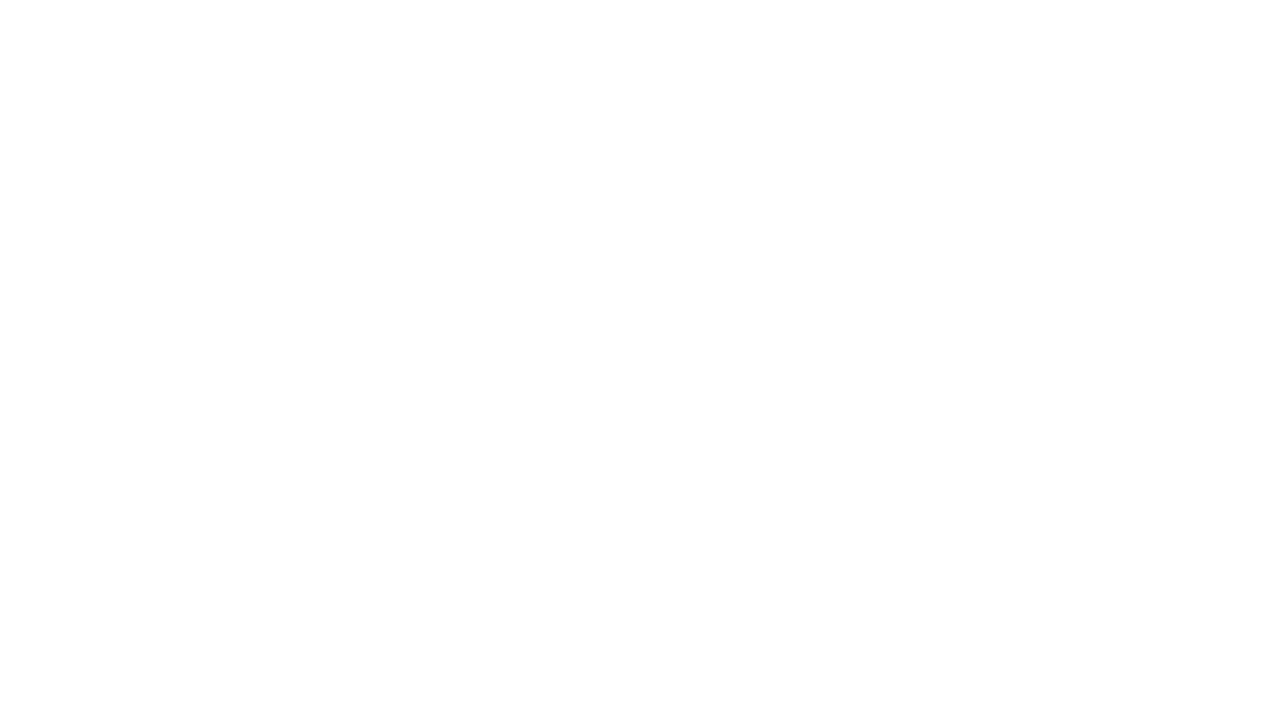
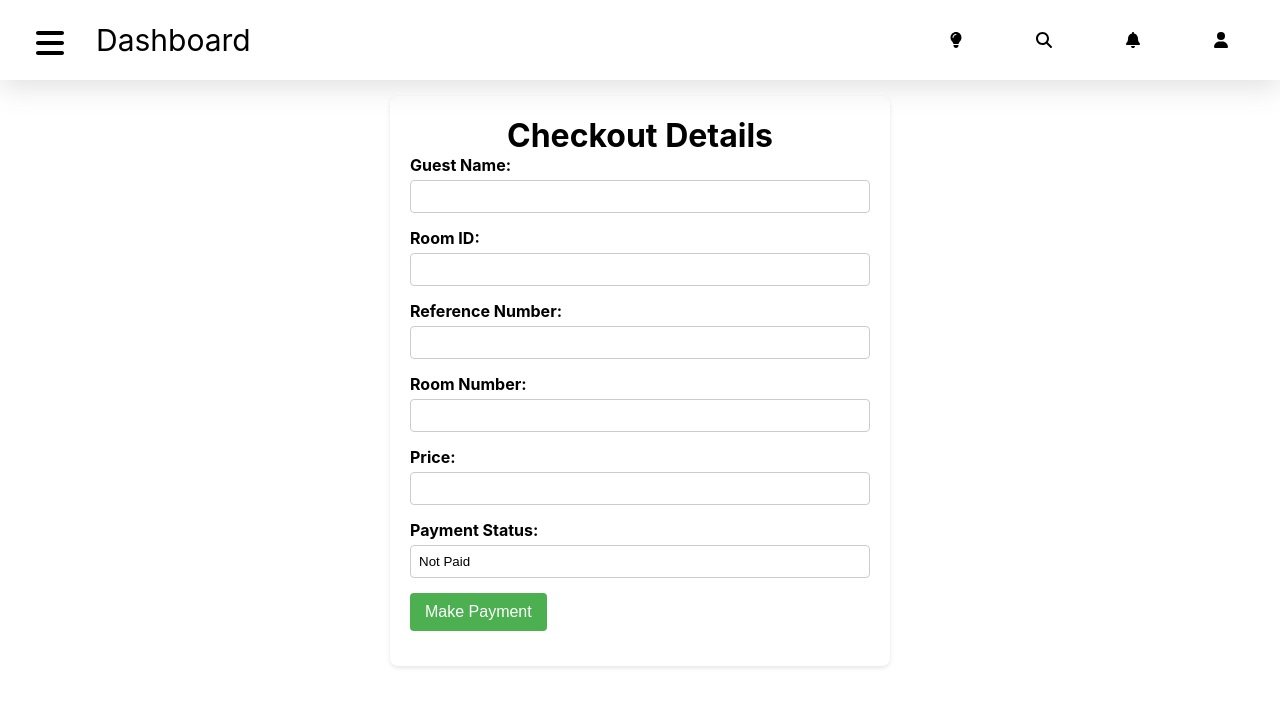
Before and after one commit to quarknetworks/hotel_frontend, a React (Create React App) app: page /checkout in a window 1280 px wide. Before the commit this address had no page. Shown: the top 706 px of the page. Built offline with nearby package versions, Linux system fonts and the light colour scheme; no server answers.

Commit message:
checkout-push

```diff
--- a/src/App.js
+++ b/src/App.js
@@ -10,6 +10,7 @@ import GuestTable from './Components/GuestTable';
 import SignupFoams from './Components/SignupFoams';
 import Login from './Components/Login';
 import ThankYouPage from './Components/ThankYouPage';
+import CheckoutForm from './Components/CheckoutForm';
 
 
 
@@ -54,7 +55,7 @@ function App() {
       <Route path="/guestfoam" element={<HotelGuestForm token={token}/>}/>
       <Route path="/guestTable" element={<GuestTable token={token}/>}/>
       <Route path="/thankyoupage" element={<ThankYouPage/>}/>
-
+      <Route path="/checkout" element={<CheckoutForm/>}/>
    </Routes>
    </ThemeProvider>
    </Router>
--- /dev/null
+++ b/src/Components/CheckoutForm.jsx
@@ -0,0 +1,142 @@
+
+import React, { useState, useEffect } from 'react';
+import "../styles/CheckoutForm.css";
+import Navbar from './Navbar';
+import { useTheme } from './ThemeContext';
+import axios from 'axios';
+// import API_ENDPOINTS from '../config.js';
+import API_ENDPOINTS from '../confi';
+
+import { useLocation } from 'react-router-dom';
+
+
+const CheckoutForm = () => {
+
+  const [guestName, setGuestName] = useState('');
+  const [roomID, setRoomID] = useState('');
+  const [referenceNumber, setReferenceNumber] = useState('');
+  const [roomNumber, setRoomNumber] = useState('');
+  const [price, setPrice] = useState('');
+  const [paymentDone, setPaymentDone] = useState(false);
+  const [isLoading, setIsLoading] = useState(true);
+
+  const location = useLocation();
+
+  useEffect(() => {
+    const fetchCheckoutDetails = async () => {
+      const token = sessionStorage.getItem('token');
+      try {
+        const response = await axios.get(`${API_ENDPOINTS.API}/hotel/rooms/roomNumber`, {
+          headers: {
+            'Authorization': `Bearer ${token}`,
+          }
+        });
+        console.log(response)
+        const data = response.data;
+        setGuestName(data.guestName);
+        setRoomID(data.roomID);
+        setReferenceNumber(data.referenceNumber);
+        setRoomNumber(data.roomNumber);
+        setPrice(data.price);
+        setPaymentDone(data.paymentDone);
+      } catch (error) {
+        console.error('Error fetching checkout details:', error);
+      } finally {
+        setIsLoading(false);
+      }
+    };
+
+    fetchCheckoutDetails();
+  }, []);
+
+  const handlePayment = async () => {
+    const token = sessionStorage.getItem('token');
+    try {
+      const response = await axios.post(`${API_ENDPOINTS.API}/checkout/pay`, {
+        referenceNumber,
+      }, {
+        headers: {
+          'Authorization': `Bearer ${token}`,
+        }
+      });
+      if (response.data.success) {
+        setPaymentDone(true);
+      }
+    } catch (error) {
+      console.error('Error processing payment:', error);
+    }
+  };
+
+  const handleCheckout = async () => {
+    const token = sessionStorage.getItem('token');
+    try {
+      const response = await axios.post(`${API_ENDPOINTS.API}/checkout/complete`, {
+        referenceNumber,
+      }, {
+        headers: {
+          'Authorization': `Bearer ${token}`,
+        }
+      });
+      if (response.data.success) {
+        alert("Checkout completed successfully");
+      }
+    } catch (error) {
+      console.error('Error completing checkout:', error);
+    }
+  };
+
+  const { theme } = useTheme();
+
+  if (isLoading) {
+    return <div>Loading...</div>;
+  }
+
+
+  return (
+    <div>
+      <Navbar />
+      <div id='checkout-containe' className={`themed-component ${theme}`}>
+        <div className='checkout-form'>
+          <h1>Checkout Details</h1>
+          <div className='form-grou'>
+            <div className='input-fiel'>
+              <label>Guest Name:</label>
+              <input type='text' value={guestName} readOnly />
+            </div>
+            <div className='input-fiel'>
+              <label>Room ID:</label>
+              <input type='text' value={roomID} readOnly />
+            </div>
+            <div className='input-fiel'>
+              <label>Reference Number:</label>
+              <input type='text' value={referenceNumber} readOnly />
+            </div>
+            <div className='input-fiel'>
+              <label>Room Number:</label>
+              <input type='text' value={roomNumber} readOnly />
+            </div>
+            <div className='input-fiel'>
+              <label>Price:</label>
+              <input type='text' value={price} readOnly />
+            </div>
+            <div className='input-fiel'>
+              <label>Payment Status:</label>
+              <input type='text' value={paymentDone ? 'Paid' : 'Not Paid'} readOnly />
+            </div>
+            {!paymentDone ? (
+              <div className='input-fiel'>
+                <button onClick={handlePayment}>Make Payment</button>
+              </div>
+            ) : (
+              <div className='input-fiel'>
+                <button onClick={handleCheckout}>Complete Checkout</button>
+              </div>
+            )}
+          </div>
+        </div>
+      </div>
+    </div>
+  )
+}
+
+export default CheckoutForm
--- a/src/Components/HotelGuestForm.jsx
+++ b/src/Components/HotelGuestForm.jsx
@@ -24,14 +24,16 @@ const HotelGuestForm = () => {
   const [guestDetails, setguestDetails] = useState([
     { aadharnumber: "", aadharphoto: null, name: '' }
   ]);
+
   console.log(guestDetails)
 
   const [Aadress, setAadress] = useState('');
   const [Adult, setAdult] = useState('');
   const [Child, setChild] = useState('');
-  const [roomPrice , setroomPrice] = useState('')
+  const [roomPrice, setroomPrice] = useState('')
   const [isModalOpen, setIsModalOpen] = useState(false);
-  const [newGuest, setNewGuest] = useState({ name: '', phone: '', email: '', aadharnumber: '', gender: '', age:'' });
+  const [newGuest, setNewGuest] = useState({ name: '', phone: '', email: '', aadharNumber: '', gender: '', age: '' });
+  console.log(newGuest)
 
   const parseguest = parseInt(numOfGuests)
   const guestCount = Array.from({ length: parseguest }, (_, index) => index + 1)
@@ -98,7 +100,7 @@ const HotelGuestForm = () => {
     e.preventDefault();
 
     try {
-      const response = await axios.post('https://f8fc-182-69-182-25./guest', {
+      const response = await axios.post('', {
         firstName,
         email,
 
@@ -199,10 +201,29 @@ const HotelGuestForm = () => {
     setIsModalOpen(false);
   };
 
-  const handleNewGuestSubmit = () => {
-    setGuestDetails([...guestDetails, newGuest]);
-    setIsModalOpen(false);
-    setNewGuest({ name: '', phone: '', email: '', aadharnumber: '', gender: '' , age: ''});
+  const handleNewGuestSubmit = async () => {
+
+    const token = sessionStorage.getItem('token');
+    // setIsModalOpen(false);
+    // e.preventDefault();
+    // setNewGuest({ name: '', phone: '', email: '', aadharnumber: '', gender: '' , age: ''});
+    try {
+      const response =  await axios.post(`${API_ENDPOINTS.API}/guests/register`, { ...newGuest }, {
+        headers: {
+          'Authorization': `Bearer ${token}`,
+          'Content-Type': 'application/json'
+
+        }
+      })
+      if(response.data.success === true){
+      setGuestDetails([...guestDetails, newGuest]);
+      setNewGuest({ name: '', phone: '', email: '', aadharNumber: '', gender: '' , age: ''});
+      setIsModalOpen(false);
+    }
+    } catch (error) {
+      console.log(error)
+    }
+
   };
 
   const { theme } = useTheme();
@@ -330,7 +351,7 @@ const HotelGuestForm = () => {
         <div className="modal">
           <div className="modal-content">
             <h2>Register New Guest</h2>
-            <form onSubmit={handleNewGuestSubmit}>
+
               <div className="input-field">
                 <input type="text" value={newGuest.name} onChange={(e) => setNewGuest({ ...newGuest, name: e.target.value })} placeholder='Name' />
               </div>
@@ -344,21 +365,20 @@ const HotelGuestForm = () => {
               </div>
               <br />
               <div className="input-field">
-                <input type="text" value={newGuest.aadharnumber} onChange={(e) => setNewGuest({ ...newGuest, aadharnumber: e.target.value })} placeholder='Aadhar Number' />
+                <input type="text" value={newGuest.aadharNumber} onChange={(e) => setNewGuest({ ...newGuest, aadharNumber: e.target.value })} placeholder='Aadhar Number' />
               </div>
               <br />
               <div className="input-field">
-                <input type="text" value={newGuest.gender} onChange={(e) => setNewGuest({ ...newGuest, gender: e.target.value })} placeholder='Gender' />
+                <input type="text" value={newGuest.gender} onChange={(e) => setNewGuest({ ...newGuest, gender: e.target.value.toUpperCase() })} placeholder='Gender' />
               </div>
               <br />
               <div className="input-field">
-                <input type="text" value={newGuest.gender} onChange={(e) => setNewGuest({ ...age, age: e.target.value })} placeholder='Age' />
+                <input type="date" value={newGuest.age} onChange={(e) => setNewGuest({ ...newGuest, age: e.target.value })} placeholder='Date-of-birth' />
               </div>
               <div className="input-field">
-                <button type="submit">Save</button>
+                <button type="submit" onClick={handleNewGuestSubmit}>Save</button>
                 <button type="button" onClick={closeModal}>Cancel</button>
               </div>
-            </form>
           </div>
         </div>
       )}
--- a/src/confi.js
+++ b/src/confi.js
@@ -1,5 +1,5 @@
 const API_ENDPOINTS = {
-    API: 'http://192.168.1.4:8080'
+    API: 'http://192.168.1.6:8080'
 
 // API:'http://hotelbe.quarknetworks.net:8080'
 
--- /dev/null
+++ b/src/styles/CheckoutForm.css
@@ -0,0 +1,88 @@
+#checkout-containe {
+  /* width: 100vw; */
+    display: flex;
+    margin-top: 1rem;
+    /* float: right; */
+    /* height: 100vh; */
+    /* flex-direction: column; */
+    justify-content: center;
+    align-items: center;
+    /* padding: 20px; */
+  }
+
+  .checkout-form {
+    /* background-color: #ffffff; */
+    padding: 20px;
+    border-radius: 8px;
+    box-shadow: 0 2px 4px rgba(0, 0, 0, 0.1);
+    max-width: 500px;
+    width: 100%;
+  }
+
+  h1 {
+    text-align: center;
+    /* color: #333; */
+  }
+
+  .form-group {
+    margin-top: 20px;
+  }
+
+  .input-fiel {
+    margin-bottom: 15px;
+  }
+
+  .input-fiel label {
+    display: block;
+    margin-bottom: 5px;
+    /* color: #555; */
+  }
+
+  .input-fiel input[type="text"] {
+    width: 100%;
+    padding: 8px;
+    border: 1px solid #ccc;
+    border-radius: 4px;
+    box-sizing: border-box;
+  }
+
+  .input-fiel button {
+    background-color: #4CAF50;
+    color: white;
+    padding: 10px 15px;
+    border: none;
+    border-radius: 4px;
+    cursor: pointer;
+    font-size: 16px;
+  }
+
+  .input-fiel button:hover {
+    background-color: #45a049;
+  }
+
+  .themed-component.light {
+    /* background-color: #f9f9f9;
+    color: #333; */
+  }
+
+  .themed-component.dark {
+    /* background-color: #333;
+    color: #f9f9f9; */
+  }
+
+  .themed-component.dark .checkout-form {
+    /* background-color: #444; */
+  }
+
+  .themed-component.dark .input-fiel input[type="text"] {
+    /* background-color: #555;
+    color: #f9f9f9; */
+  }
+
+  .themed-component.dark .input-fiel button {
+    /* background-color: #888; */
+  }
+
+  .themed-component.dark .input-fiel button:hover {
+    /* background-color: #777; */
+  }
--- a/src/styles/HotelGuestForm.css
+++ b/src/styles/HotelGuestForm.css
@@ -176,6 +176,7 @@
 .modal {
   position: fixed;
   top: 2rem;
+  /* bottom: 2rem; */
   left: 0;
   width: 100vw;
   height: 100vh;
@@ -193,7 +194,7 @@
   padding: 2rem;
   border-radius: 10px;
   width: 700px;
-  max-width: 90%;
+  max-width: 80%;
   position: relative;
 }
 
@@ -204,7 +205,7 @@
 }
 
 .modal-content .input-field {
-  margin-bottom: 1rem;
+  margin-bottom: 0.2rem;
 }
 
 .modal-content .input-field input {
```
Also changed, not shown: src/Components/Roomsdash.jsx (+6 -4 lines).
